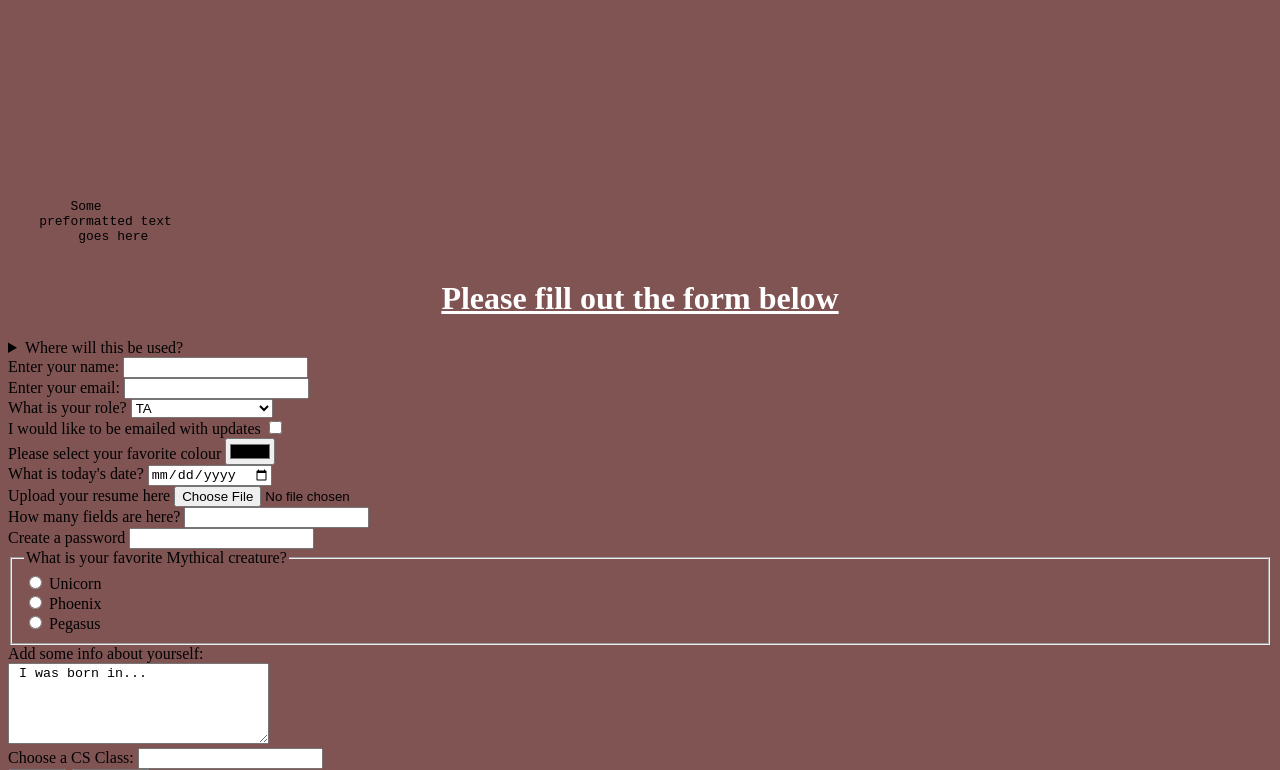
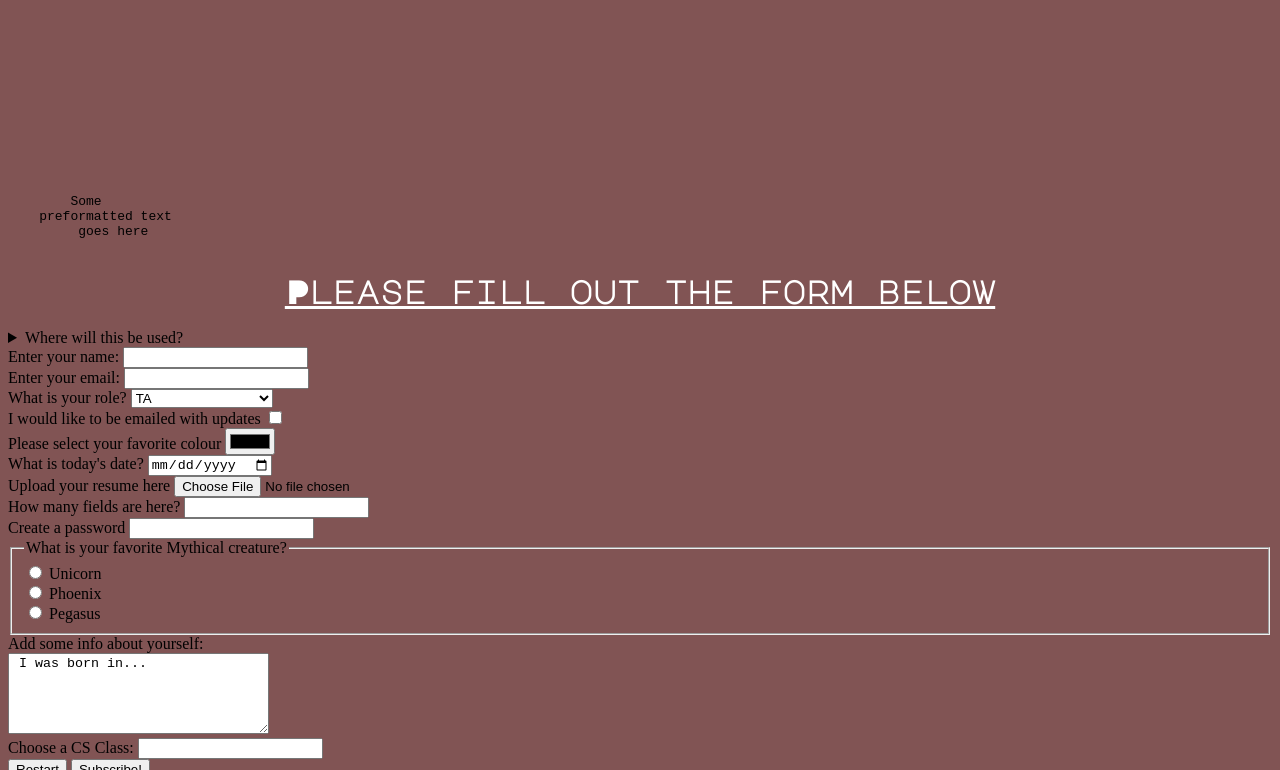
Before and after one commit to Dagaril/wi21-cse110-lab3, a plain HTML site: page index.html in a window 1280 px wide. Shown: the part 1728-2498 px from the top of the page. Drawn offline with Linux system fonts and the light colour scheme.

Commit message:
Close #2

```diff
--- a/index.html
+++ b/index.html
@@ -5,6 +5,8 @@
     <title>Daniil Magaril's Github Page</title>
     <meta charset="UTF-8">
     <link rel="stylesheet" href="myStyleSheet.css">
+    <link rel="preconnect" href="https://fonts.gstatic.com">
+    <link href="https://fonts.googleapis.com/css2?family=Major+Mono+Display&display=swap" rel="stylesheet">
 </head>
 
 
--- a/myStyleSheet.css
+++ b/myStyleSheet.css
@@ -6,7 +6,8 @@ body {
   h1 {
     color: white; /*Blue*/
     text-align: center;
-    text-decoration: underline
+    text-decoration: underline;
+    font-family: 'Major Mono Display', monospace;
   }
 
   p {
```
